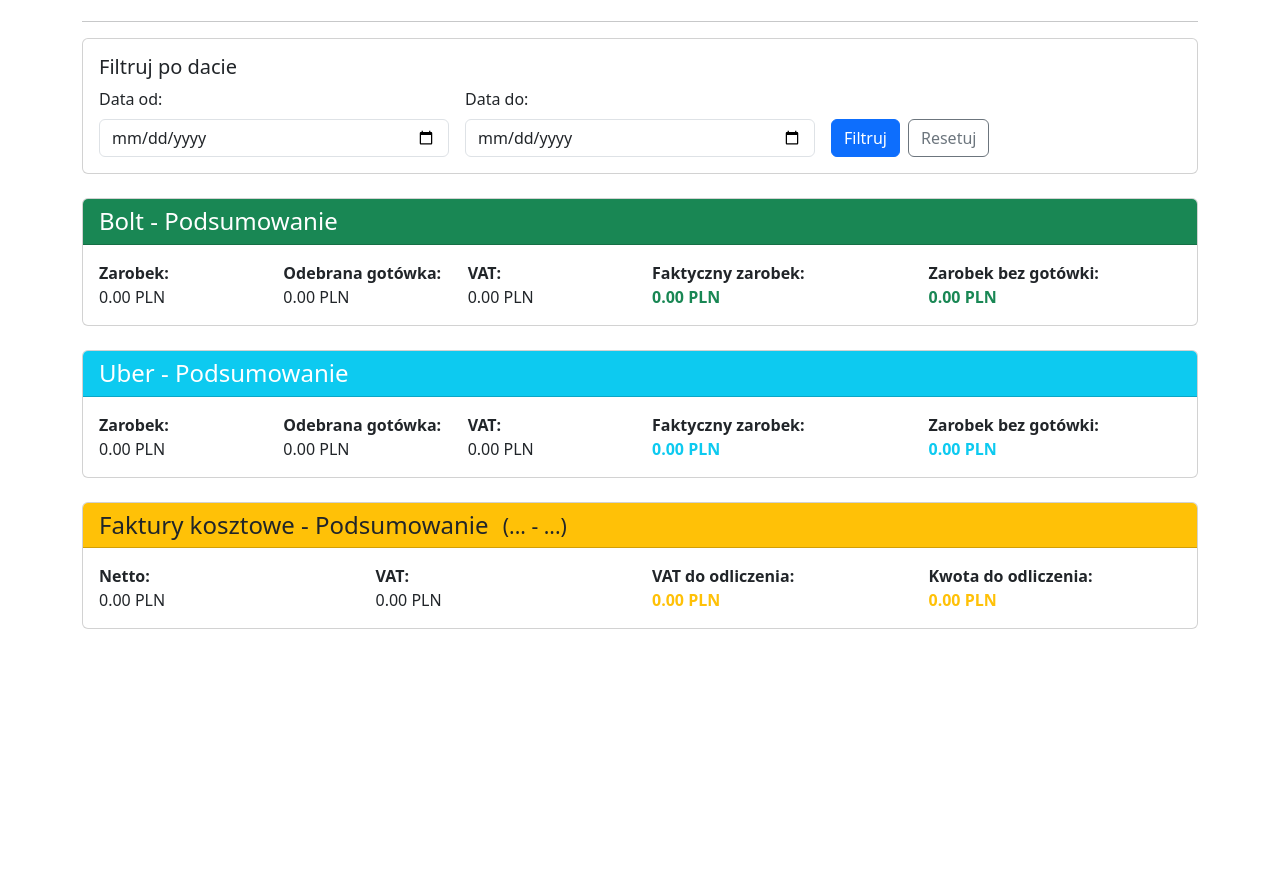
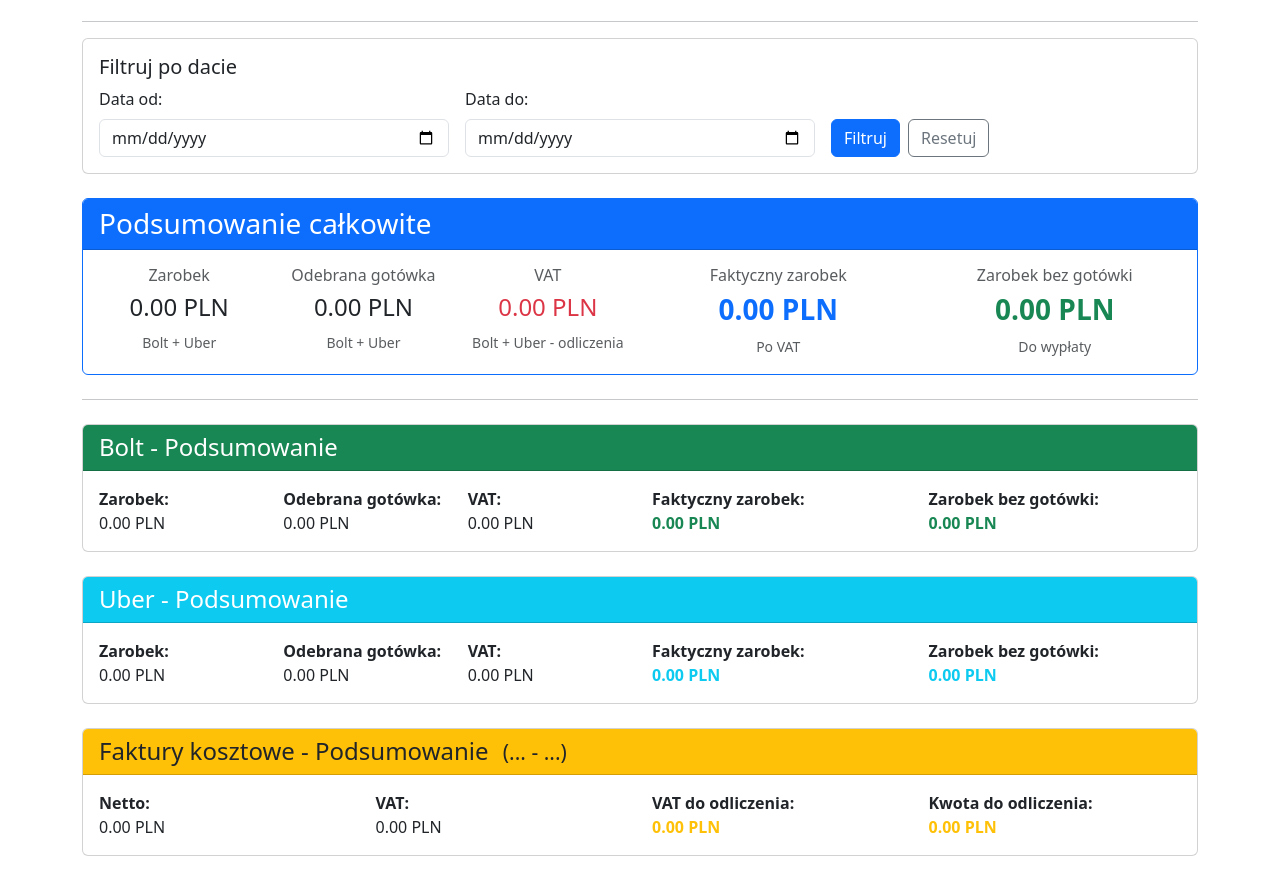
Before and after one commit to weso90/drivers-portal, a Flask app: template app/templates/admin/driver_earnings.html in a window 1280 px wide. Shown: the part 131-1011 px from the top of the page. Before the commit the page ends 760 px from the top, so only its background shows below. Run offline with Flask 3, Linux system fonts and the light colour scheme; the template is opened without the code that fills it, so the values that code supplies are empty.

Commit message:
added summary driver earnings

```diff
--- a/app/blueprints/admin/routes.py
+++ b/app/blueprints/admin/routes.py
@@ -120,7 +120,7 @@
 
     #oblicz sumy
     bolt_total = {
-        'gross': sum(float(e.gross_total) for e in bolt_earnings),
+        'gross': sum(float(e.net_income) for e in bolt_earnings),
         'cash': sum(float(e.cash_collected) for e in bolt_earnings),
         'vat': sum(float(e.vat_due) for e in bolt_earnings),
         'actual': sum(float(e.actual_income) for e in bolt_earnings),
--- a/app/templates/admin/driver_earnings.html
+++ b/app/templates/admin/driver_earnings.html
@@ -29,6 +29,57 @@
       </form>
     </div>
   </div>
+
+  <!-- PODSUMOWANIE CAŁKOWITE -->
+  {% set total_gross = bolt_total.gross + uber_total.gross %}
+  {% set total_cash = bolt_total.cash + uber_total.cash %}
+  {% set total_vat = bolt_total.vat + uber_total.vat - expenses_total.vat_deductible %}
+  {% set total_actual = bolt_total.actual + uber_total.actual - total_vat %}
+  {% set total_without_cash = total_actual - total_cash %}
+
+  <div class="card mb-4 border-primary">
+    <div class="card-header bg-primary text-white">
+      <h3 class="mb-0">
+        Podsumowanie całkowite
+        {% if date_from|length > 0 or date_to|length > 0 %}
+          <small class="ms-2">
+            ({{ date_from if date_from else '...' }} - {{ date_to if date_to else '...' }})
+          </small>
+        {% endif %}
+      </h3>
+    </div>
+    <div class="card-body">
+      <div class="row text-center">
+        <div class="col-md-2">
+          <h6 class="text-muted">Zarobek</h6>
+          <h4>{{ "%.2f"|format(total_gross) }} PLN</h4>
+          <small class="text-muted">Bolt + Uber</small>
+        </div>
+        <div class="col-md-2">
+          <h6 class="text-muted">Odebrana gotówka</h6>
+          <h4>{{ "%.2f"|format(total_cash) }} PLN</h4>
+          <small class="text-muted">Bolt + Uber</small>
+        </div>
+        <div class="col-md-2">
+          <h6 class="text-muted">VAT</h6>
+          <h4 class="text-danger">{{ "%.2f"|format(total_vat) }} PLN</h4>
+          <small class="text-muted">Bolt + Uber - odliczenia</small>
+        </div>
+        <div class="col-md-3">
+          <h6 class="text-muted">Faktyczny zarobek</h6>
+          <h3 class="text-primary fw-bold">{{ "%.2f"|format(total_actual) }} PLN</h3>
+          <small class="text-muted">Po VAT</small>
+        </div>
+        <div class="col-md-3">
+          <h6 class="text-muted">Zarobek bez gotówki</h6>
+          <h3 class="text-success fw-bold">{{ "%.2f"|format(total_without_cash) }} PLN</h3>
+          <small class="text-muted">Do wypłaty</small>
+        </div>
+      </div>
+    </div>
+  </div>
+
+  <hr class="my-4">
 
   <!-- Podsumowanie Bolt -->
   <div class="card mb-4">
```
Also changed, not shown: README.md.
